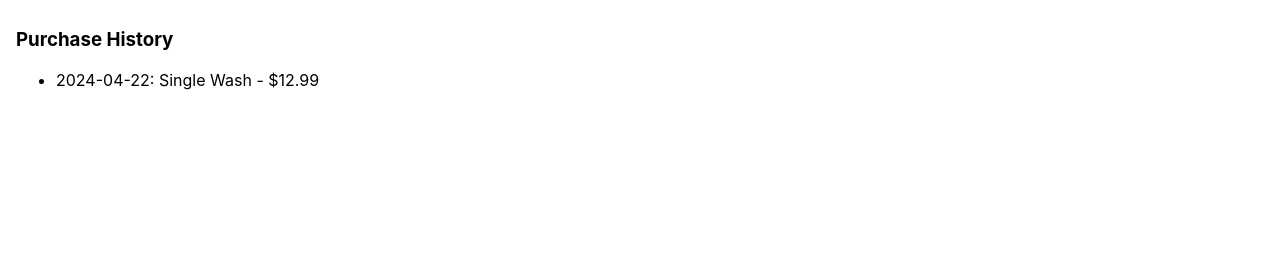
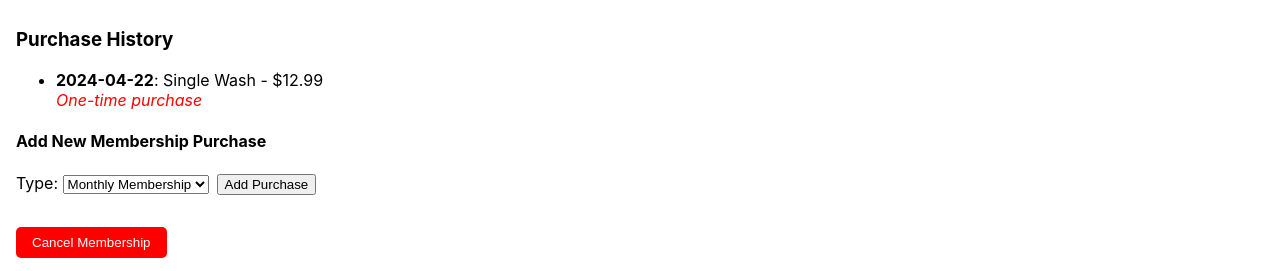
Before and after one commit to ciromuanya/amp-csr-portal, a React (Create React App) app: page /user/1 in a window 1280 px wide. Shown: the part 715-986 px from the top of the page. Before the commit the page ends 837 px from the top, so only its background shows below. Built offline with nearby package versions, Linux system fonts and the light colour scheme.

Commit message:
Enhance UserDetail component with purchase history and membership management features

```diff
--- a/src/components/UserDetail.js
+++ b/src/components/UserDetail.js
@@ -1,9 +1,45 @@
-import React from "react";
+import React, { useState } from "react";
 import UserEditForm from "./UserEditForm";
 import SubscriptionEditor from "./SubscriptionEditor";
 import VehicleThumbnail from "./VehicleThumbnail";
+import { v4 as uuidv4 } from "uuid";
 
 function UserDetail({ user, setUsers }) {
+    const [form, setForm] = useState({
+        type: "Monthly Membership",
+        amount: 29.99,
+    });
+
+    const handlePurchaseChange = (e) => {
+        const value = e.target.value;
+        setForm({
+            type: value,
+            amount: value === "Monthly Membership" ? 29.99 : 299.99,
+        });
+    };
+
+    const handleAddPurchase = (e) => {
+        e.preventDefault();
+
+        const newPurchase = {
+            id: uuidv4(),
+            item: form.type,
+            amount: form.amount,
+            date: new Date().toISOString().slice(0, 10),
+        };
+
+        const updatedUser = {
+            ...user,
+            subscriptionStatus: "active",
+            purchaseHistory: [...user.purchaseHistory, newPurchase],
+        };
+
+        setUsers((prev) =>
+            prev.map((u) => (u.id === user.id ? updatedUser : u))
+        );
+        alert("Purchase added and user status set to Active.");
+    };
+
     return (
         <div style={{ marginTop: '1rem' }}>
             <UserEditForm user={user} setUsers={setUsers} />
@@ -23,12 +59,117 @@ function UserDetail({ user, setUsers }) {
             <div style={{ marginTop: '2rem' }}>
                 <h3>Purchase History</h3>
                 <ul>
-          {user.purchaseHistory.map((p) => (
+                    {user.purchaseHistory.map((p) => {
+                        const purchaseDate = new Date(p.date);
+                        const today = new Date();
+
+                        let renewalDays = 0;
+                        if (p.item.toLowerCase().includes("monthly")) renewalDays = 30;
+                        else if (p.item.toLowerCase().includes("yearly")) renewalDays = 365;
+
+                        let renewalDueDate = new Date(purchaseDate);
+                        renewalDueDate.setDate(renewalDueDate.getDate() + renewalDays);
+
+                        const timeDiff = renewalDueDate.getTime() - today.getTime();
+                        const daysLeft = Math.ceil(timeDiff / (1000 * 60 * 60 * 24));
+
+                        const renewalMessage = renewalDays > 0
+                            ? (daysLeft > 0
+                                ? `${daysLeft} day(s) until renewal`
+                                : `Overdue by ${Math.abs(daysLeft)} day(s)`)
+                            : "One-time purchase";
+
+                        return (
                             <li key={p.id}>
-              {p.date}: {p.item} - ${p.amount.toFixed(2)}
+                                <strong>{p.date}</strong>: {p.item} - ${p.amount.toFixed(2)}<br />
+                                <span style={{ fontStyle: 'italic', color: daysLeft < 0 ? 'red' : 'green' }}>
+                                    {renewalMessage}
+                                </span>
                             </li>
-          ))}
+                        );
+                    })}
                 </ul>
+
+                {/* Add New Purchase */}
+                <form onSubmit={handleAddPurchase} style={{ marginTop: '1rem' }}>
+                    <h4>Add New Membership Purchase</h4>
+                    <label>
+                        Type:{" "}
+                        <select value={form.type} onChange={handlePurchaseChange}>
+                            <option value="Monthly Membership">Monthly Membership</option>
+                            <option value="Yearly Membership">Yearly Membership</option>
+                        </select>
+                    </label>
+                    <button type="submit" style={{ marginLeft: "0.5rem" }}>
+                        Add Purchase
+                    </button>
+                </form>
+
+                {/* Toggle Membership Status */}
+                <div style={{ marginTop: "2rem" }}>
+                    <button
+                        onClick={() => {
+                            const isCanceling = user.subscriptionStatus !== "canceled";
+                            const action = isCanceling ? "cancel" : "reactivate";
+
+                            const confirmed = window.confirm(
+                                `Are you sure you want to ${action} this user's membership?`
+                            );
+                            if (!confirmed) return;
+
+                            const newStatus = isCanceling ? "canceled" : "active";
+
+                            const updatedUser = {
+                                ...user,
+                                subscriptionStatus: newStatus,
+                                purchaseHistory: isCanceling
+                                  ? [
+                                      ...user.purchaseHistory,
+                                      {
+                                        id: uuidv4(),
+                                        item: "Membership Canceled",
+                                        amount: 0.0,
+                                        date: new Date().toISOString().slice(0, 10),
+                                      },
+                                    ]
+                                  : [
+                                      ...user.purchaseHistory,
+                                      {
+                                        id: uuidv4(),
+                                        item: "Membership Reactivated (CSR Action)",
+                                        amount: 0.0,
+                                        date: new Date().toISOString().slice(0, 10),
+                                      },
+                                    ],
+                              };
+
+
+                            setUsers((prev) =>
+                                prev.map((u) => (u.id === user.id ? updatedUser : u))
+                            );
+
+                            alert(
+                                isCanceling
+                                    ? "Membership canceled and logged."
+                                    : "Membership reactivated."
+                            );
+                        }}
+                        style={{
+                            backgroundColor: user.subscriptionStatus === "canceled" ? "green" : "red",
+                            color: "white",
+                            border: "none",
+                            padding: "0.5rem 1rem",
+                            borderRadius: "5px",
+                            cursor: "pointer",
+                        }}
+                    >
+                        {user.subscriptionStatus === "canceled"
+                            ? "Reactivate Membership"
+                            : "Cancel Membership"}
+                    </button>
+                </div>
+
+
             </div>
         </div>
     );
```
Lines whose indentation alone changed are shown as unchanged.
